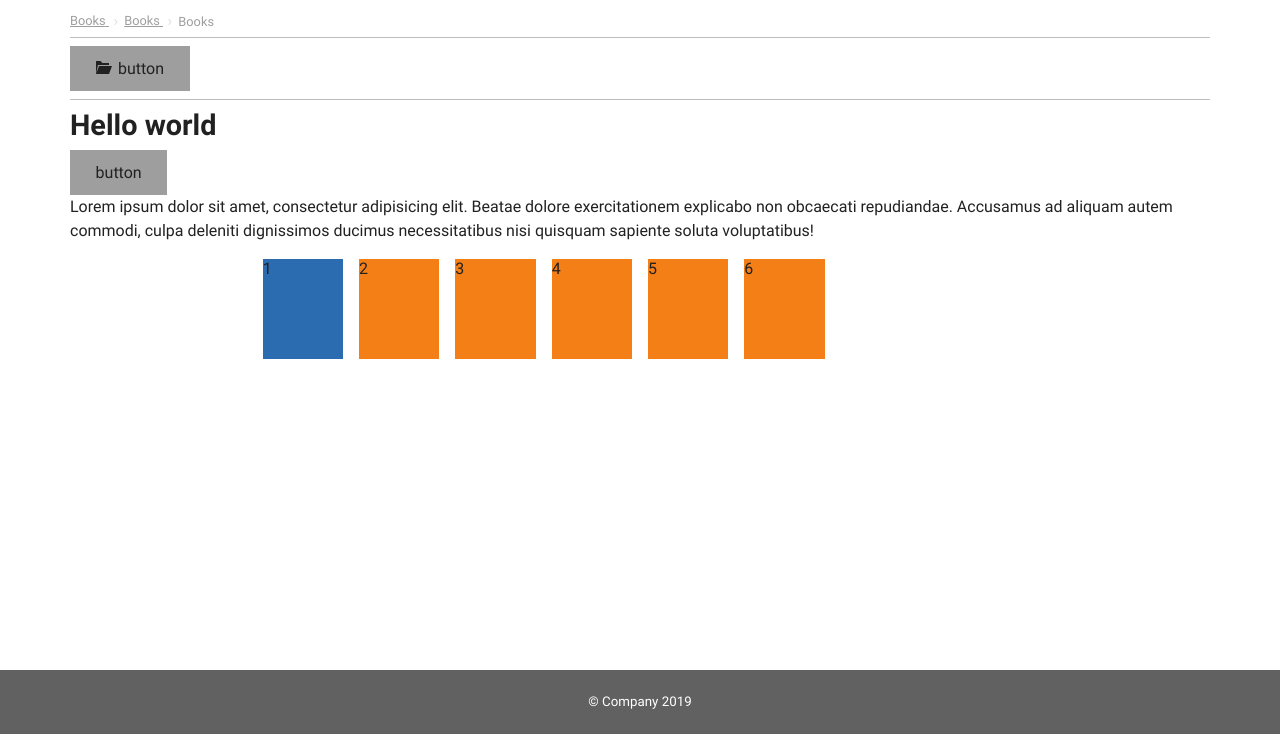
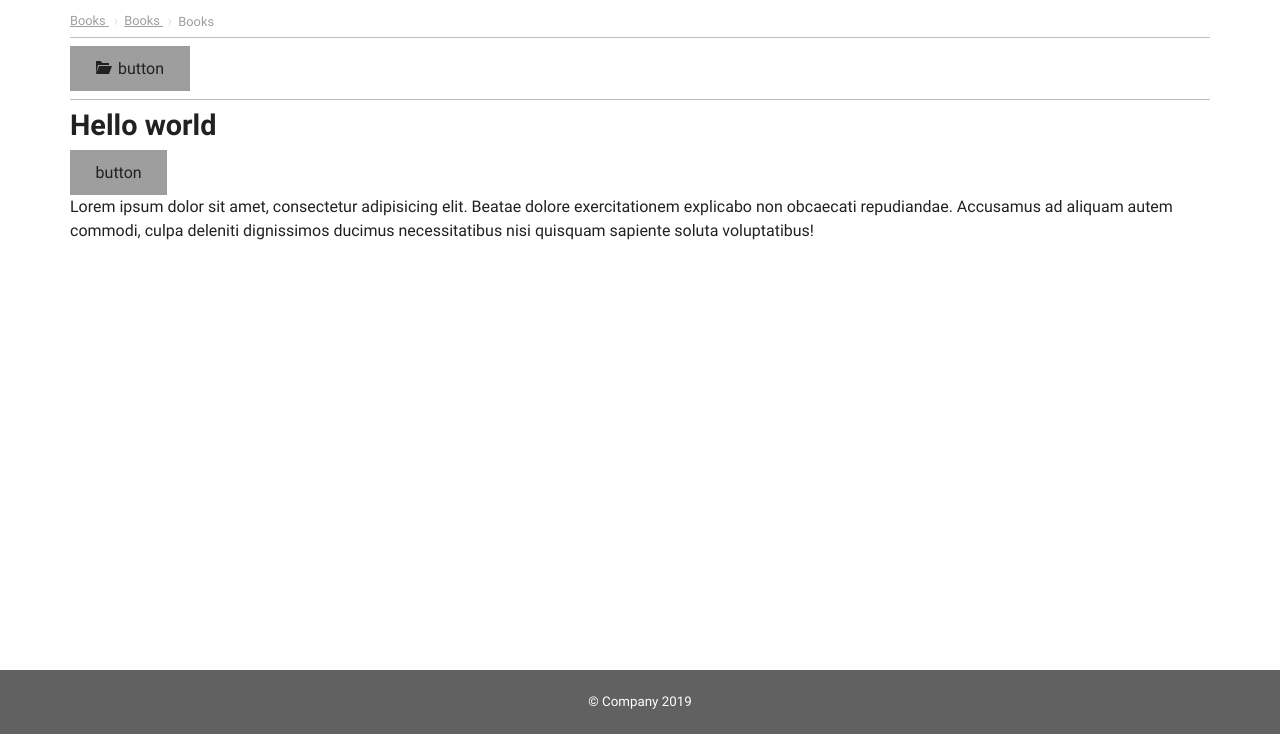
Before and after one commit to Semdevmaster/test-build-system, a website built with webpack: page src/views/index.html in a window 1280 px wide. Shown: the part 66-800 px from the top of the page. Built offline with nearby package versions, Linux system fonts and the light colour scheme; files whose address does not match are found by name.

Commit message:
update deps

```diff
--- a/src/views/index.html
+++ b/src/views/index.html
@@ -46,15 +46,6 @@
     autem commodi, culpa deleniti dignissimos ducimus necessitatibus nisi
     quisquam sapiente soluta voluptatibus!</p>
 
-  <div class="grid-container mb-6" style="height: 100px;">
-    <div class="bg-blue-700 col-end-4">1</div>
-    <div class="bg-accent">2</div>
-    <div class="bg-accent">3</div>
-    <div class="bg-accent">4</div>
-    <div class="bg-accent">5</div>
-    <div class="bg-accent">6</div>
-  </div>
-
 </main>
 <footer class="container full-width-outside bg-gray-800 text-white py-6">
   <small class="block text-center">&copy; Company 2019</small>
```
Also changed, not shown: package.json (+11 -11 lines), 1 other file.
